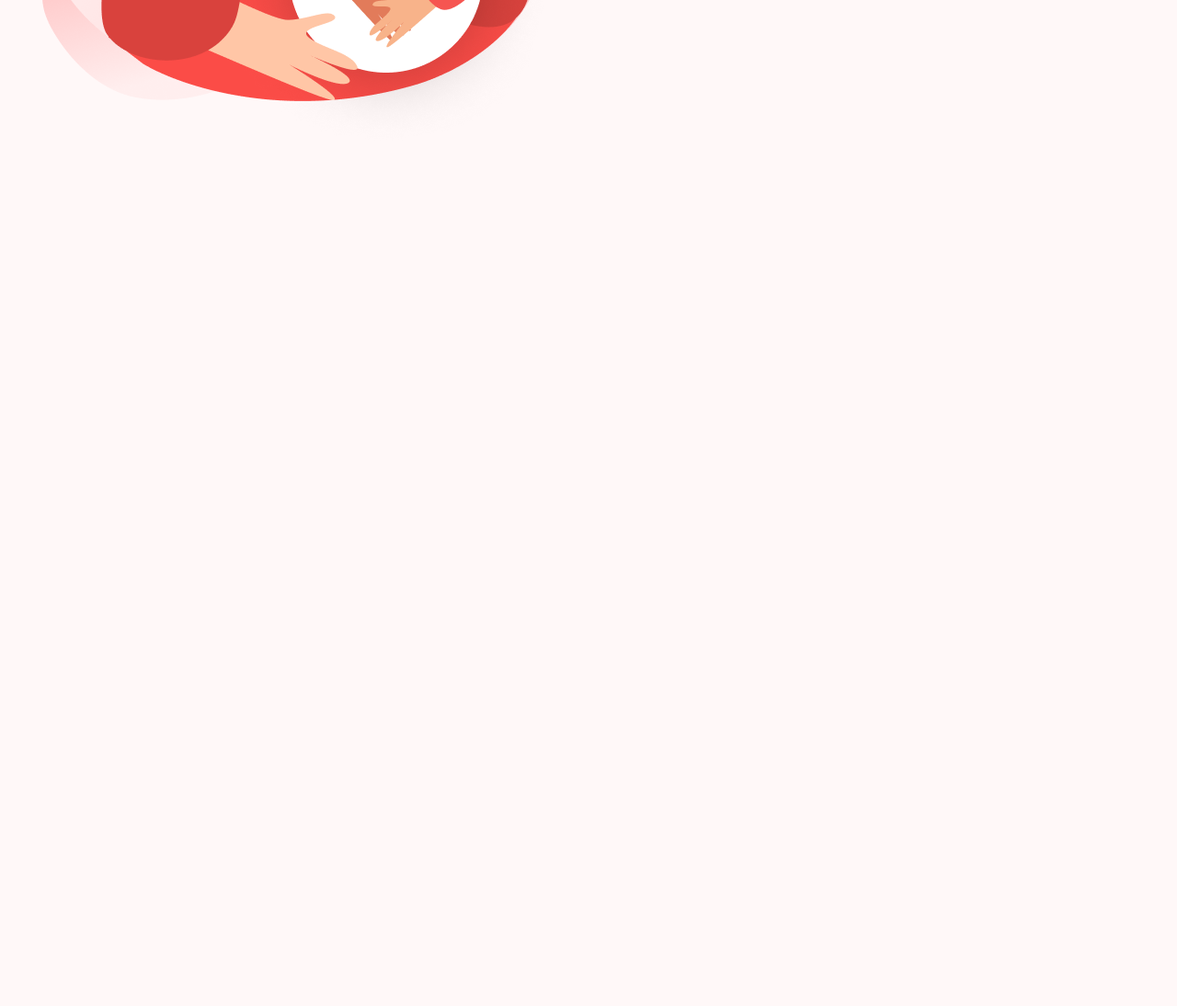
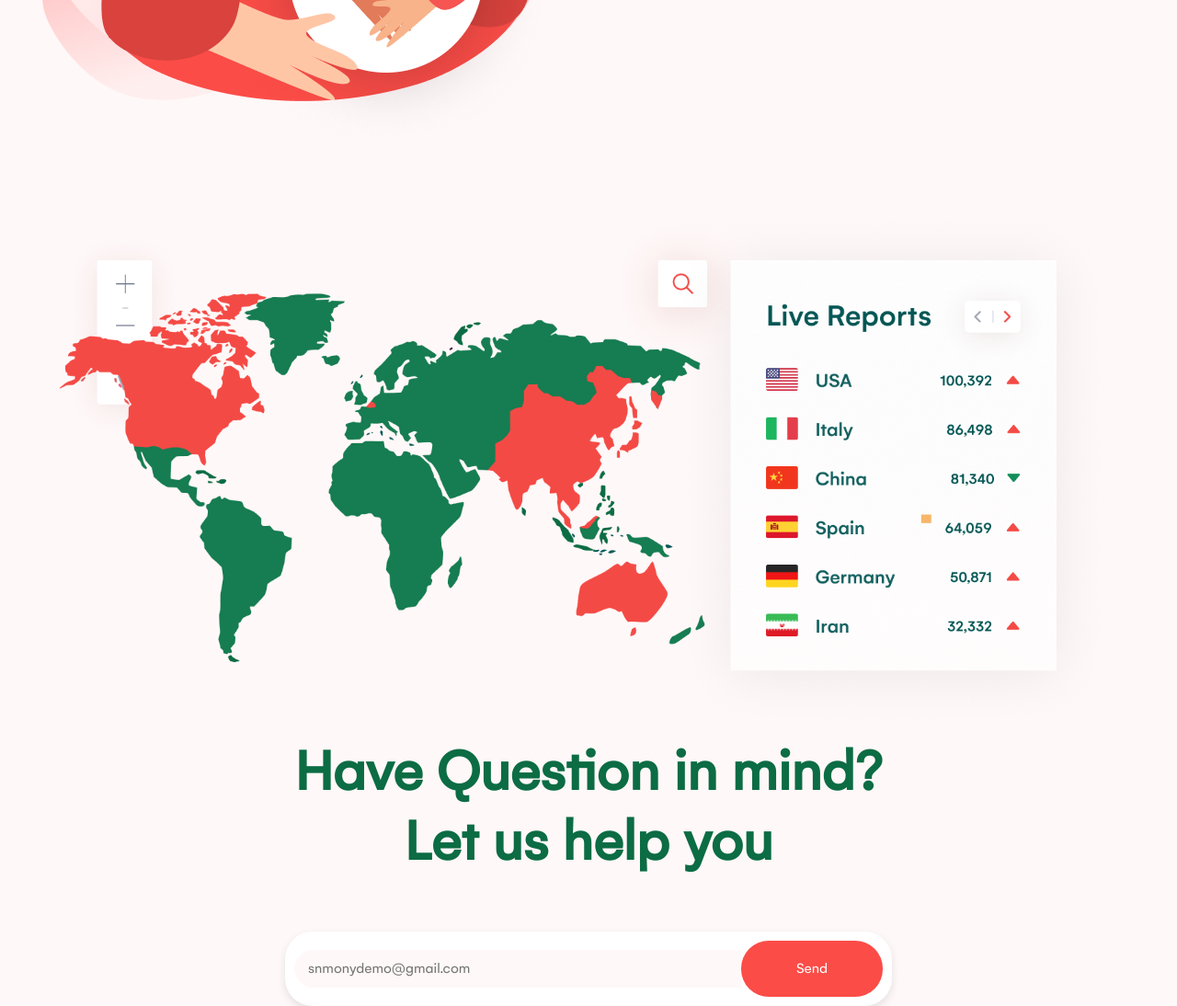
Before and after one commit to abubakir88/Covid-19, a plain HTML site: page index.html in a window 1280 px wide. Shown: the part 5612-6706 px from the top of the page at 92% size. Before the commit the page ends 5833 px from the top, so only its background shows below. Drawn offline with Linux system fonts and the light colour scheme.

Commit message:
add live section

```diff
--- a/Style/style.scss
+++ b/Style/style.scss
@@ -349,4 +349,57 @@ main {
       }
     }
   }
+  .live {
+    display: flex;
+    flex-direction: column;
+    justify-content: center;
+    align-items: center;
+    img {
+      max-width: 90%;
+      margin: auto;
+    }
+    h1 {
+      color: #0c6c44;
+      line-height: 76px;
+      font-size: 64px;
+      max-width: 650px;
+      text-align: center;
+    }
+    .email-input {
+      margin-top: 60px;
+      display: flex;
+      align-items: center;
+      background-color: #fff;
+      border-radius: 30px;
+      padding: 10px;
+      box-shadow: 0px 4px 10px rgba(0, 0, 0, 0.1);
+      width: 100%;
+      max-width: 660px;
+
+      input {
+        flex: 1;
+        border: none;
+        outline: none;
+        padding: 10px 15px;
+        font-size: 16px;
+        color: #333;
+        border-radius: 30px 0 0 30px;
+      }
+
+      button {
+        background-color: var(--primary-color);
+        border: none;
+        color: #fff;
+        font-size: 16px;
+        padding: 20px 60px;
+        cursor: pointer;
+        border-radius: 30px;
+        transition: background-color 0.3s ease;
+
+        &:hover {
+          background-color: #ff2f2f;
+        }
+      }
+    }
+  }
 }
--- a/index.html
+++ b/index.html
@@ -206,6 +206,14 @@
           </div>
         </div>
       </section>
+      <div class="live">
+        <img src="./images/Liver Reports.png" alt="Liver Reports" />
+        <h1>Have Question in mind? Let us help you</h1>
+        <div class="email-input">
+          <input type="email" placeholder="snmonydemo@gmail.com" />
+          <button>Send</button>
+        </div>
+      </div>
     </main>
     <footer></footer>
   </body>
```
Also changed, not shown: Style/style.css, images/Liver Reports.png (added), 1 other file.
